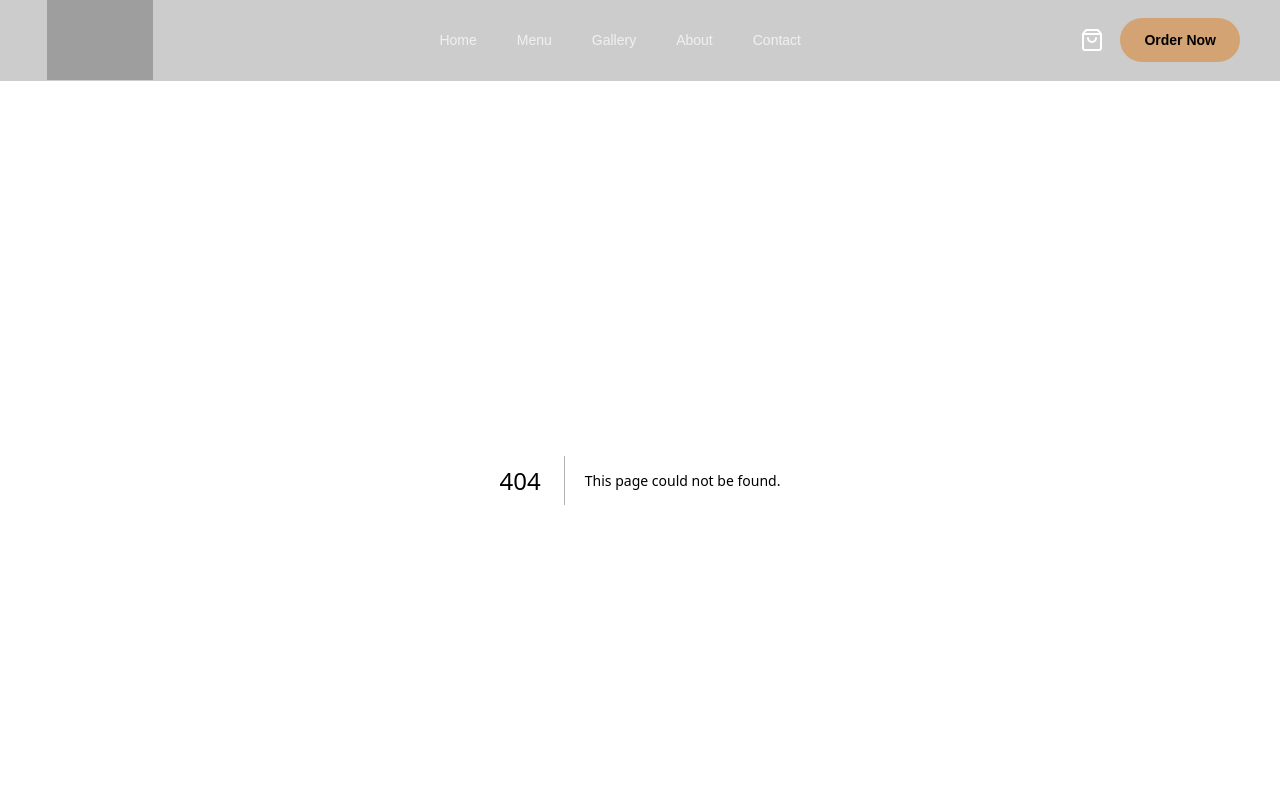
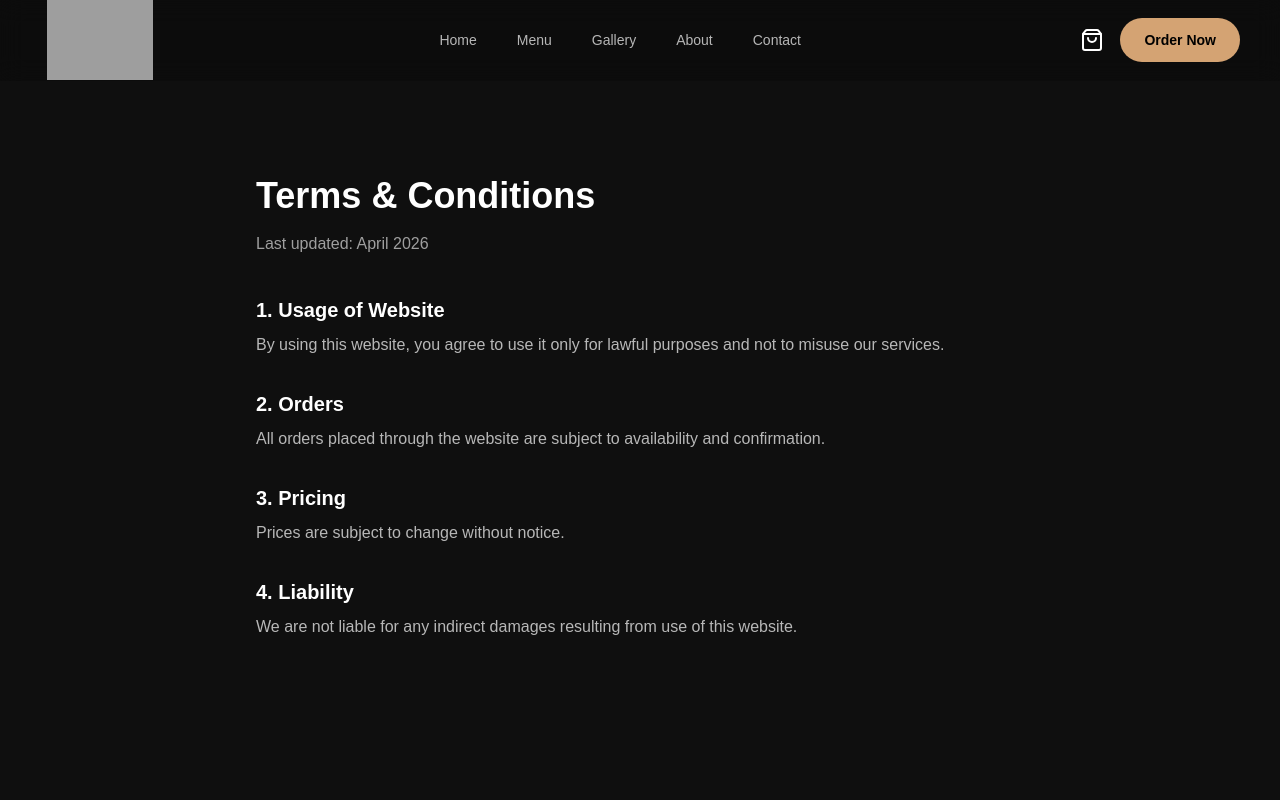
Before and after one commit to ionutpetru4046/modern-bakery-website, a Next.js app: page /terms in a window 1280 px wide. Before the commit this address had no page. Shown: the top 800 px of the page. Built offline with nearby package versions, Linux system fonts and the light colour scheme; grey boxes are pictures that could not be loaded.

Commit message:
terms page added

```diff
--- /dev/null
+++ b/app/terms/page.tsx
@@ -0,0 +1,48 @@
+export default function TermsPage() {
+    return (
+      <main className="min-h-screen bg-[#0F0F0F] px-6 py-24 text-white">
+
+        <div className="mx-auto max-w-3xl">
+
+          <h1 className="text-4xl font-bold">Terms & Conditions</h1>
+          <p className="mt-4 text-white/60">
+            Last updated: April 2026
+          </p>
+
+          <div className="mt-10 space-y-8 text-white/70 leading-relaxed">
+
+            <section>
+              <h2 className="text-xl font-semibold text-white">1. Usage of Website</h2>
+              <p className="mt-2">
+                By using this website, you agree to use it only for lawful purposes
+                and not to misuse our services.
+              </p>
+            </section>
+
+            <section>
+              <h2 className="text-xl font-semibold text-white">2. Orders</h2>
+              <p className="mt-2">
+                All orders placed through the website are subject to availability
+                and confirmation.
+              </p>
+            </section>
+
+            <section>
+              <h2 className="text-xl font-semibold text-white">3. Pricing</h2>
+              <p className="mt-2">
+                Prices are subject to change without notice.
+              </p>
+            </section>
+
+            <section>
+              <h2 className="text-xl font-semibold text-white">4. Liability</h2>
+              <p className="mt-2">
+                We are not liable for any indirect damages resulting from use of this website.
+              </p>
+            </section>
+
+          </div>
+        </div>
+      </main>
+    );
+  }
```
